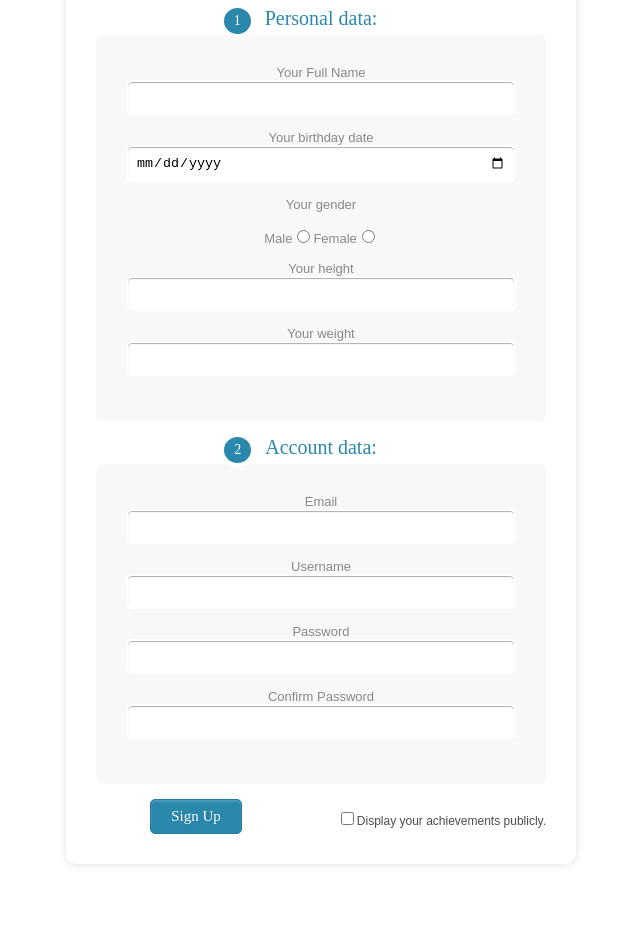
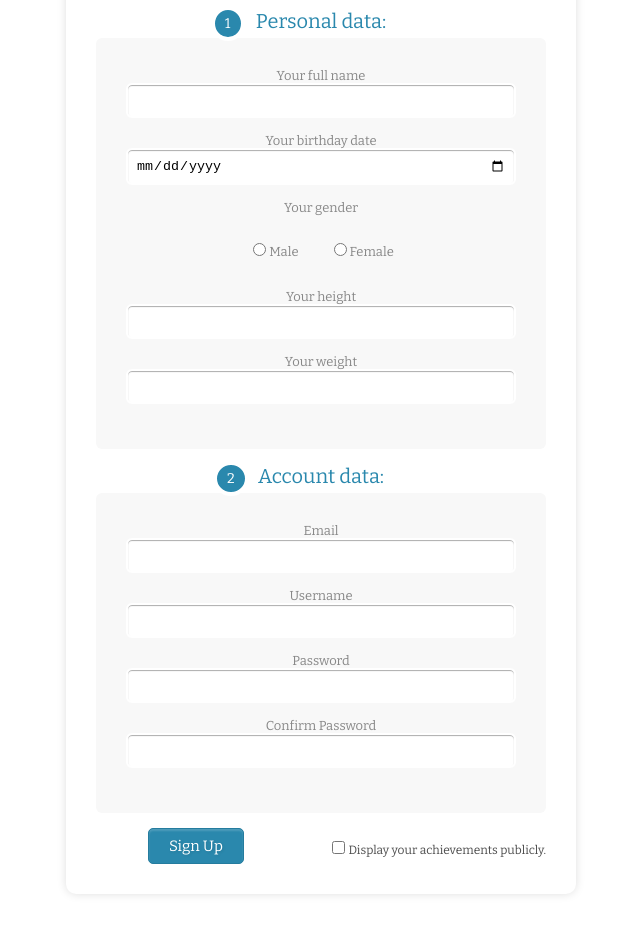
Before and after one commit to nicolaAtti/ASW-Project, a Vue app in the folder webapp/: page /#/register in a window 1280 px wide. Shown: the part 220-1154 px from the top of the page, without its empty margins (319-959 px from the left). Before the commit the page ends 1124 px from the top, so only its background shows below. Built offline with nearby package versions, Linux system fonts and the light colour scheme.

Commit message:
Fix missing font

```diff
--- a/webapp/src/components/Register.vue
+++ b/webapp/src/components/Register.vue
@@ -1,15 +1,16 @@
 <template>
     <div class="register-form">
+        <link href='http://fonts.googleapis.com/css?family=Bitter' rel='stylesheet' type='text/css'>
         <h1>Sign up now!</h1>
         <form>
             <div class="section"><span>1</span>Personal data:</div>
             <div class="inner-wrap">
-                <label>Your Full Name <input type="text" name="fullname-field" /></label>
+                <label>Your full name <input type="text" name="fullname-field" /></label>
                 <label>Your birthday date <input type="date" name="date-field"></label>
                 <label>Your gender </label>
                 <div class="gender">
-                    <label>Male<input type="radio" name="male-field"></label>
-                    <label>Female<input type="radio" name="female-field"></label>
+                    <label><input type="radio" name="male-field">Male</label>
+                    <label><input type="radio" name="female-field">Female</label>
                 </div>
                 <label>Your height <input type="number" name="weight-field" /></label>
                 <label>Your weight <input type="number" name="height-field" /></label>
@@ -77,11 +78,11 @@
     .register-form h1 > span{
         display: block;
         margin-top: 2px;
-        font: 13px Arial, Helvetica, sans-serif;
+        font: 13px Bitter, serif;
     }
     .register-form label{
         display: block;
-        font: 13px Arial, Helvetica, sans-serif;
+        font: 13px  Bitter, serif;
         color: #888;
         margin-bottom: 15px;
     }
@@ -113,7 +114,8 @@
 
     .gender label{
         display: inline-block;
-
+        padding: 20px 30px 20px 30px;
+        margin: -10px -15px 10px -15px;
     }
 
     .register-form .section{
@@ -160,7 +162,7 @@
     .register-form .achi-pub{
         float: right;
         width: 250px;
-        font: 12px Arial, Helvetica, sans-serif;
+        font: 12px Bitter, serif;
         color: #4D4D4D;
         margin-top: 10px;
         text-align: right;
```
